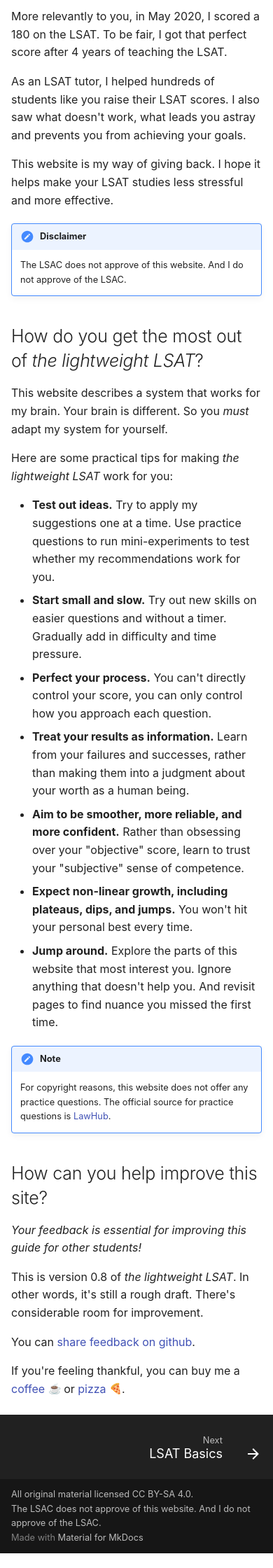
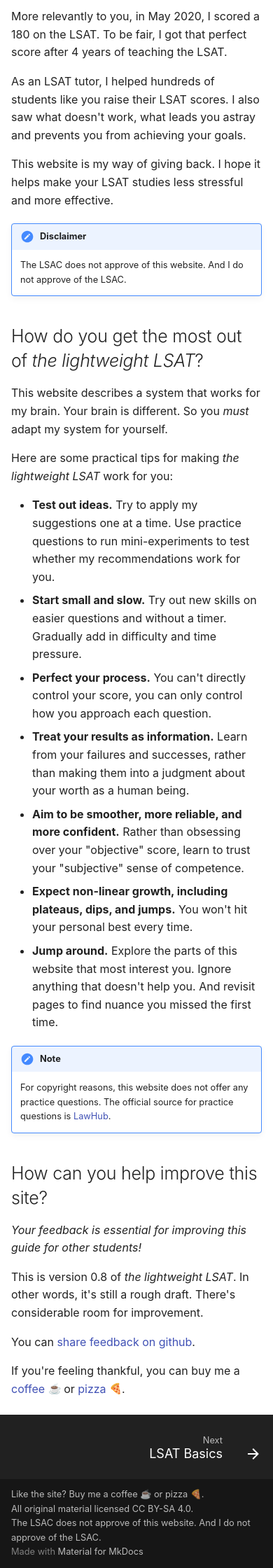
Before and after one commit to gpdowney/lightweightLSAT, an MkDocs documentation site: the page built from docs/index.md, in a window 390 px wide. Shown: the part 2455-4695 px from the top of the page at 70% size. Built offline with MkDocs 1.6.1 and Material for MkDocs 9.7.7, drawn with Linux system fonts in a browser that asks for light colours; emoji names are drawn with the system emoji font; some web fonts are replaced; comment, search, counter and statistics services are not loaded; before the commit the page ends 4674 px from its top, so only the background shows below that.

Commit message:
Show full nav in mobile menu and add support links to footer
- Mobile menu now lists every section and page at once instead of
  opening on the current section
- Footer on every page links to the coffee and pizza donation pages
- Ignore the .wrangler/ cache folder

Co-Authored-By: Claude Opus 5.5 <noreply@anthropic.com>

```diff
--- /dev/null
+++ b/docs/assets/extra.css
@@ -0,0 +1,22 @@
+/* Mobile menu: show the whole navigation tree at once instead of one section at a time */
+@media screen and (max-width: 76.2344em) {
+  .md-nav--primary .md-nav__item--nested > .md-nav {
+    position: static;
+    height: auto;
+    opacity: 1;
+    transform: none;
+    background-color: transparent;
+  }
+
+  .md-nav--primary .md-nav__item--nested > .md-nav > .md-nav__title,
+  .md-nav--primary .md-nav__item--nested > .md-nav__link .md-nav__icon,
+  .md-nav--primary .md-nav__item--nested > .md-nav__container > .md-nav__link .md-nav__icon {
+    display: none;
+  }
+
+  .md-nav--primary .md-nav__item--nested > .md-nav > .md-nav__list {
+    box-shadow: none;
+    overflow: visible;
+    margin-left: 0.8rem;
+  }
+}
--- a/mkdocs.yml
+++ b/mkdocs.yml
@@ -24,6 +24,9 @@ theme:
     - navigation.footer
     - navigation.expand
     - content.action.edit
+
+extra_css:
+  - assets/extra.css
 
 plugins:
   - search
@@ -52,6 +55,7 @@ markdown_extensions:
         emoji_generator: !!python/name:material.extensions.emoji.to_svg
 
 copyright: >
+  Like the site? Buy me a <a href="https://buy.stripe.com/28oaFD6hT75l7U4144" target="_blank">coffee ☕</a> or <a href="https://buy.stripe.com/14k4hf7lXexNcak5kl" target="_blank">pizza 🍕</a>.<br>
   All original material licensed <a href="https://creativecommons.org/licenses/by-sa/4.0/" rel="license">CC BY-SA 4.0.</a><br>
   The LSAC does not approve of this website. And I do not approve of the LSAC.
 
```
Also changed, not shown: 1 other file.
